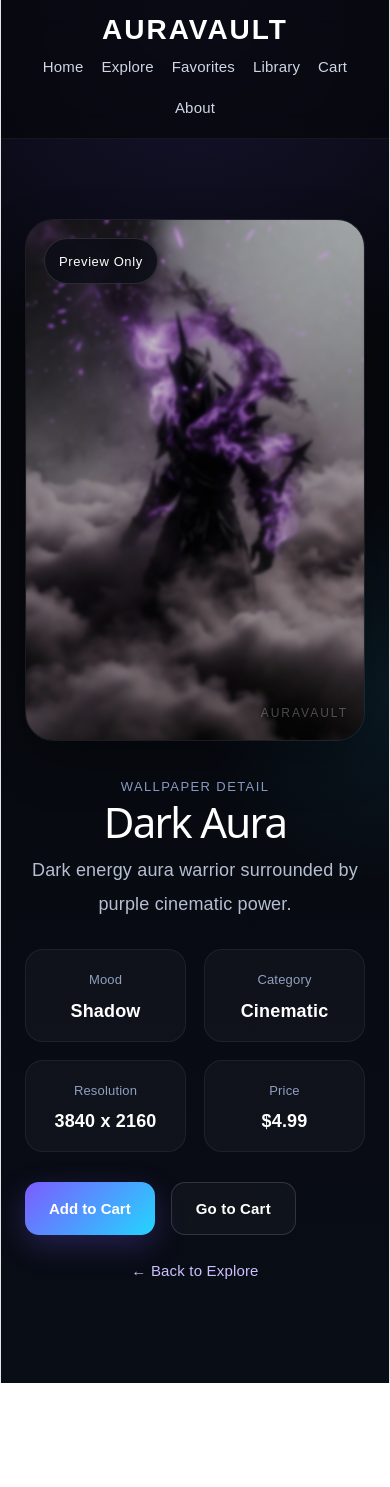
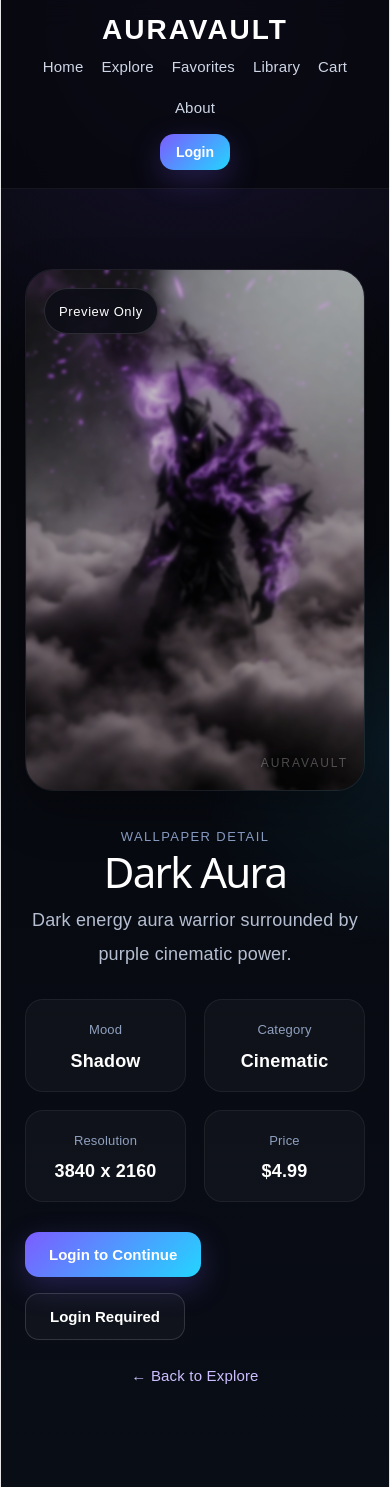
Before and after one commit to qudratillayevmuxtorjon-commits/auravault, a React (Vite) app: page /wallpaper/dark-aura in a window 390 px wide. Before the commit the page ends 1383 px from the top, so only its background shows below. Built offline with nearby package versions, Linux system fonts and the light colour scheme; the HTML template or start-up script is replaced by a standard one.

Commit message:
login and download lock added

```diff
--- a/src/App.css
+++ b/src/App.css
@@ -1305,3 +1305,87 @@ button {
   width: 100%;
   cursor: pointer;
 }
+/* AUTH */
+.auth-box {
+  display: flex;
+  align-items: center;
+  gap: 10px;
+}
+
+.user-pill {
+  padding: 10px 14px;
+  border-radius: 999px;
+  background: rgba(255, 255, 255, 0.06);
+  color: white;
+  font-size: 14px;
+  border: 1px solid rgba(255, 255, 255, 0.08);
+}
+
+.small-btn {
+  padding: 10px 16px;
+  font-size: 14px;
+  min-height: auto;
+}
+
+/* LOGIN MODAL */
+.login-modal-overlay {
+  position: fixed;
+  inset: 0;
+  z-index: 120;
+  background: rgba(4, 6, 12, 0.78);
+  backdrop-filter: blur(10px);
+  display: flex;
+  align-items: center;
+  justify-content: center;
+  padding: 20px;
+}
+
+.login-modal {
+  width: 100%;
+  max-width: 500px;
+  padding: 34px;
+  border-radius: 28px;
+  background:
+    radial-gradient(circle at top, rgba(124, 92, 255, 0.14), transparent 30%),
+    linear-gradient(180deg, rgba(14, 16, 24, 0.98), rgba(8, 10, 18, 0.98));
+  border: 1px solid rgba(255, 255, 255, 0.08);
+  box-shadow: 0 30px 80px rgba(0, 0, 0, 0.38);
+  text-align: center;
+}
+
+.login-modal h2 {
+  margin: 0 0 16px;
+  font-size: 36px;
+  color: white;
+}
+
+.login-form {
+  margin-top: 24px;
+}
+
+.login-input {
+  width: 100%;
+  padding: 16px 18px;
+  border-radius: 16px;
+  border: 1px solid rgba(255, 255, 255, 0.1);
+  background: rgba(255, 255, 255, 0.04);
+  color: white;
+  font-size: 15px;
+  outline: none;
+  margin-bottom: 20px;
+}
+
+.login-input:focus {
+  border-color: #7c5cff;
+}
+
+@media (max-width: 900px) {
+  .navbar {
+    align-items: center;
+  }
+
+  .auth-box {
+    flex-wrap: wrap;
+    justify-content: center;
+  }
+}
--- a/src/App.jsx
+++ b/src/App.jsx
@@ -1,6 +1,7 @@
 import { useEffect, useState } from 'react'
 import { Route, Routes } from 'react-router-dom'
 import Navbar from './components/Navbar'
+import LoginModal from './components/LoginModal'
 import Home from './pages/Home'
 import Explore from './pages/Explore'
 import Favorites from './pages/Favorites'
@@ -12,8 +13,13 @@ import './App.css'
 
 function App() {
   const [, setRefresh] = useState(false)
+  const [user, setUser] = useState(null)
+  const [loginOpen, setLoginOpen] = useState(false)
 
   useEffect(() => {
+    const savedUser = JSON.parse(localStorage.getItem('user'))
+    if (savedUser) setUser(savedUser)
+
     const preventContextMenu = (e) => {
       e.preventDefault()
     }
@@ -41,6 +47,8 @@ function App() {
 
     const rerenderForStorage = () => {
       setRefresh((prev) => !prev)
+      const latestUser = JSON.parse(localStorage.getItem('user'))
+      setUser(latestUser)
     }
 
     document.addEventListener('contextmenu', preventContextMenu)
@@ -56,9 +64,24 @@ function App() {
     }
   }, [])
 
+  const handleLogout = () => {
+    localStorage.removeItem('user')
+    setUser(null)
+  }
+
   return (
     <div className="app">
-      <Navbar />
+      <Navbar
+        user={user}
+        onOpenLogin={() => setLoginOpen(true)}
+        onLogout={handleLogout}
+      />
+
+      <LoginModal
+        isOpen={loginOpen}
+        onClose={() => setLoginOpen(false)}
+        onLogin={setUser}
+      />
 
       <Routes>
         <Route path="/" element={<Home />} />
@@ -67,7 +90,15 @@ function App() {
         <Route path="/library" element={<Library />} />
         <Route path="/cart" element={<Cart />} />
         <Route path="/about" element={<About />} />
-        <Route path="/wallpaper/:id" element={<WallpaperDetail />} />
+        <Route
+          path="/wallpaper/:id"
+          element={
+            <WallpaperDetail
+              user={user}
+              onOpenLogin={() => setLoginOpen(true)}
+            />
+          }
+        />
       </Routes>
     </div>
   )
--- /dev/null
+++ b/src/components/LoginModal.jsx
@@ -0,0 +1,55 @@
+import { useState } from 'react'
+
+function LoginModal({ isOpen, onClose, onLogin }) {
+  const [username, setUsername] = useState('')
+
+  if (!isOpen) return null
+
+  const handleSubmit = (e) => {
+    e.preventDefault()
+
+    if (!username.trim()) return
+
+    const user = {
+      username: username.trim(),
+    }
+
+    localStorage.setItem('user', JSON.stringify(user))
+    onLogin(user)
+    onClose()
+    setUsername('')
+  }
+
+  return (
+    <div className="login-modal-overlay" onClick={onClose}>
+      <div className="login-modal" onClick={(e) => e.stopPropagation()}>
+        <p className="section-label">ACCOUNT ACCESS</p>
+        <h2>Sign in to AURAVAULT</h2>
+        <p className="modal-text">
+          Enter a username to continue. Yes, it is fake auth for now. Humanity can survive one more shortcut.
+        </p>
+
+        <form onSubmit={handleSubmit} className="login-form">
+          <input
+            type="text"
+            placeholder="Enter username"
+            value={username}
+            onChange={(e) => setUsername(e.target.value)}
+            className="login-input"
+          />
+
+          <div className="modal-actions">
+            <button type="submit" className="primary-btn">
+              Sign In
+            </button>
+            <button type="button" className="secondary-btn" onClick={onClose}>
+              Cancel
+            </button>
+          </div>
+        </form>
+      </div>
+    </div>
+  )
+}
+
+export default LoginModal
--- a/src/components/Navbar.jsx
+++ b/src/components/Navbar.jsx
@@ -1,6 +1,6 @@
 import { Link, NavLink } from 'react-router-dom'
 
-function Navbar() {
+function Navbar({ user, onOpenLogin, onLogout }) {
   const cart = JSON.parse(localStorage.getItem('cart')) || []
 
   return (
@@ -18,6 +18,21 @@ function Navbar() {
         </NavLink>
         <NavLink to="/about">About</NavLink>
       </nav>
+
+      <div className="auth-box">
+        {user ? (
+          <>
+            <span className="user-pill">@{user.username}</span>
+            <button className="secondary-btn small-btn" onClick={onLogout}>
+              Logout
+            </button>
+          </>
+        ) : (
+          <button className="primary-btn small-btn" onClick={onOpenLogin}>
+            Login
+          </button>
+        )}
+      </div>
     </header>
   )
 }
--- a/src/pages/WallpaperDetail.jsx
+++ b/src/pages/WallpaperDetail.jsx
@@ -1,9 +1,10 @@
 import { useEffect, useState } from 'react'
-import { Link, useParams } from 'react-router-dom'
+import { Link, useNavigate, useParams } from 'react-router-dom'
 import wallpapers from '../data/wallpapers'
 
-function WallpaperDetail() {
+function WallpaperDetail({ user, onOpenLogin }) {
   const { id } = useParams()
+  const navigate = useNavigate()
   const wallpaper = wallpapers.find((item) => item.id === id)
 
   const [purchased, setPurchased] = useState(false)
@@ -18,6 +19,11 @@ function WallpaperDetail() {
   }, [id])
 
   const handleAddToCart = () => {
+    if (!user) {
+      onOpenLogin()
+      return
+    }
+
     const savedCart = JSON.parse(localStorage.getItem('cart')) || []
 
     if (!savedCart.includes(id)) {
@@ -26,6 +32,17 @@ function WallpaperDetail() {
       setAddedToCart(true)
       window.dispatchEvent(new Event('storage'))
     }
+
+    navigate('/cart')
+  }
+
+  const handleDownloadLocked = () => {
+    if (!user) {
+      onOpenLogin()
+      return
+    }
+
+    navigate('/cart')
   }
 
   if (!wallpaper) {
@@ -91,11 +108,15 @@ function WallpaperDetail() {
               </a>
             ) : (
               <button className="primary-btn" onClick={handleAddToCart}>
-                {addedToCart ? 'Added to Cart' : 'Add to Cart'}
+                {user ? (addedToCart ? 'Go to Cart' : 'Add to Cart') : 'Login to Continue'}
               </button>
             )}
 
-            <Link to="/cart" className="secondary-btn">Go to Cart</Link>
+            {!purchased && (
+              <button className="secondary-btn" onClick={handleDownloadLocked}>
+                {user ? 'Premium Required' : 'Login Required'}
+              </button>
+            )}
           </div>
 
           <Link to="/explore" className="back-link">← Back to Explore</Link>
```
